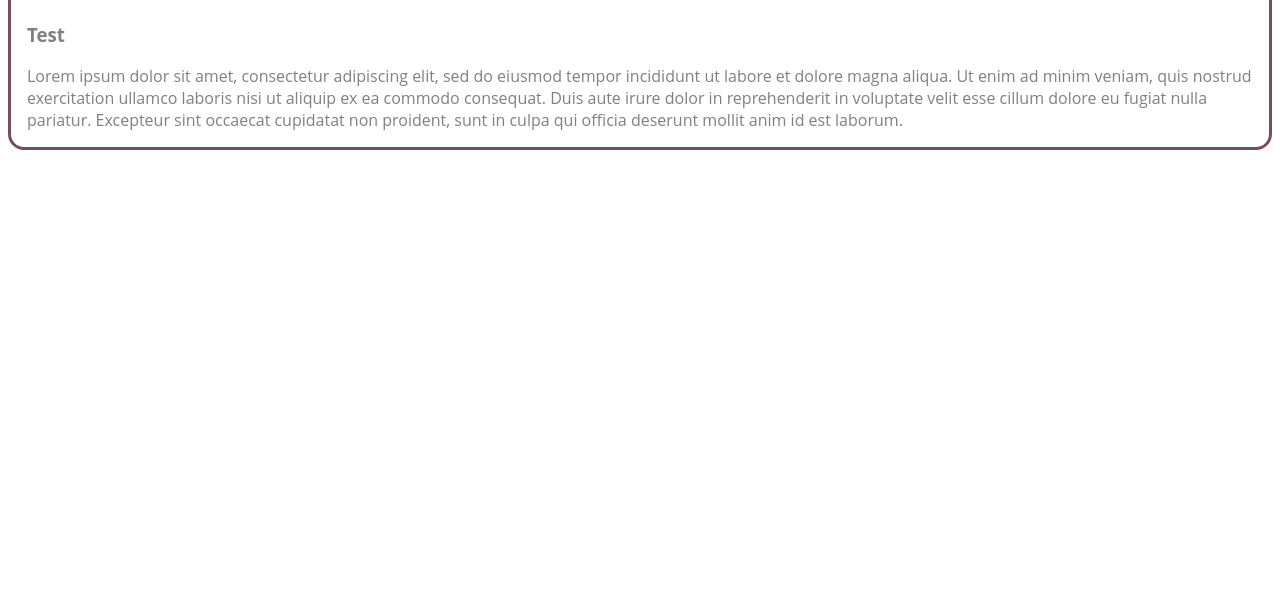
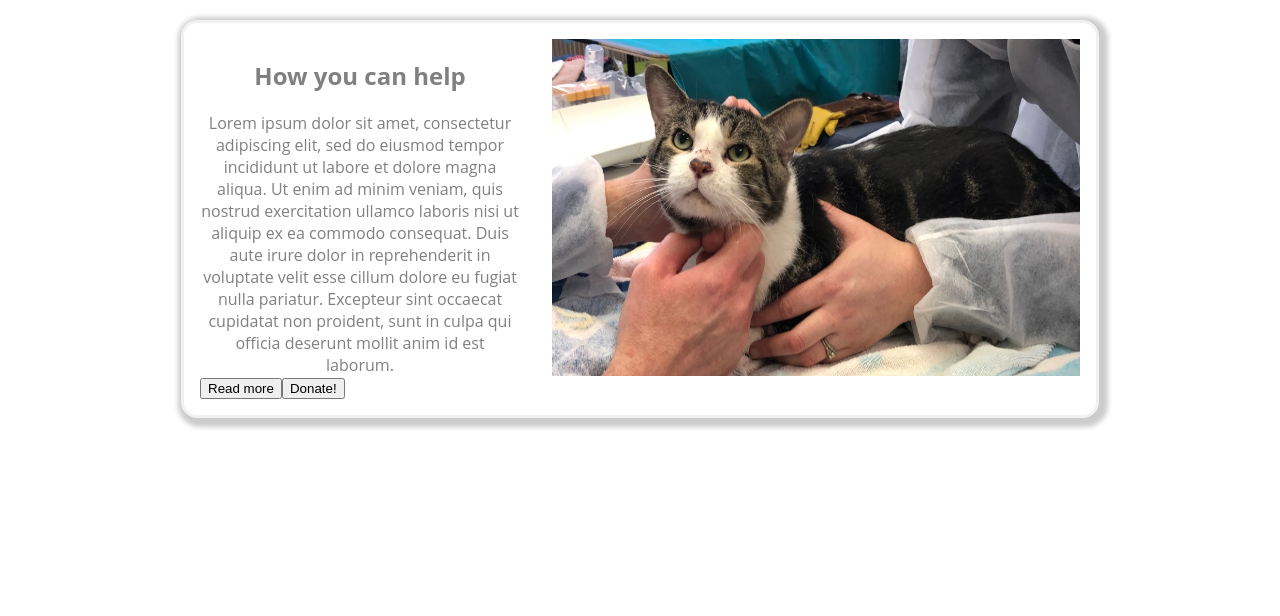
Before and after one commit to haphamo/ghs, a Gatsby site: page / in a window 1280 px wide. Shown: the part 184-800 px from the top of the page. Built offline with nearby package versions, Linux system fonts and the light colour scheme; Gatsby itself is replaced by a stand-in of ours.

Commit message:
stylizing the card on main page

```diff
--- a/src/components/header.js
+++ b/src/components/header.js
@@ -3,7 +3,7 @@ import styled from "styled-components"
 import ghs from "../images/UBi-MRmE_400x400.png"
 
 const HeaderSection = styled.div`
-  height: 10em;
+  height: 10rem;
   background-color: #322E72;
 
 
--- a/src/pages/index.js
+++ b/src/pages/index.js
@@ -7,27 +7,57 @@ import data from "../components/data"
 console.log('test', data[0].intro)
 
 const Card = styled.div`
+  display: flex;
+  flex-direction: column;
+  margin-top: 3rem;
   background-color: white;
-  width: 50wv;
-  border: solid #774C60;
+  margin: auto;
+  width: 55em;
+  border: solid #F2F0F2;
   border-radius: 1rem;
   color: grey;
   font-family: 'Open Sans', sans-serif;
   padding: 1rem;
+  box-shadow:  3px 3px 5px 6px #ccc;
   img {
-    width: 70%;
+    width: 60%;
     height: auto;
   }
 `
+
+const upperCard = {
+  display: 'flex',
+  flexDirection: 'row'
+}
+
+const textCard = {
+  textAlign: 'center',
+  paddingRight: '2rem'
+}
 
 export default function Index() {
   return (
   <div>
 
     <Header headerText="Index Header"/>
+    <br></br>
+    <br></br>
     <Card>
-    <h3>Test</h3>
-    {data[0].intro}
+
+      <div className="upper" style={upperCard}>
+        {/* contains the text and img */}
+        <div className="text" style={textCard}>
+          <h2>{data[0].title}</h2>
+          {data[0].intro}
+        </div>
+        <img src={cat} alt="rescued-cat-from-ghs"></img>
+      </div>
+
+      <div className="lower">
+        {/* contains buttons/links */}
+        <button>Read more</button>
+        <button>Donate!</button>
+      </div>
     </Card>
   </div>
 
```
